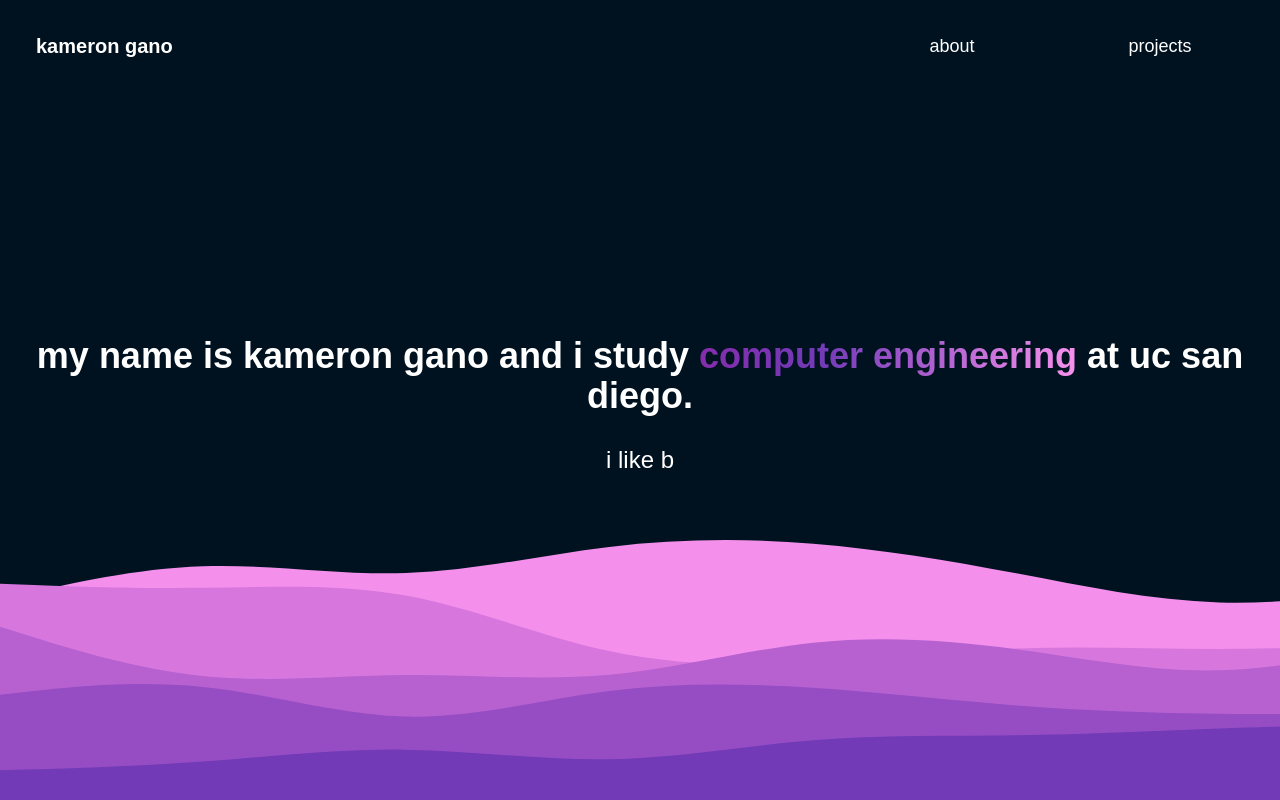
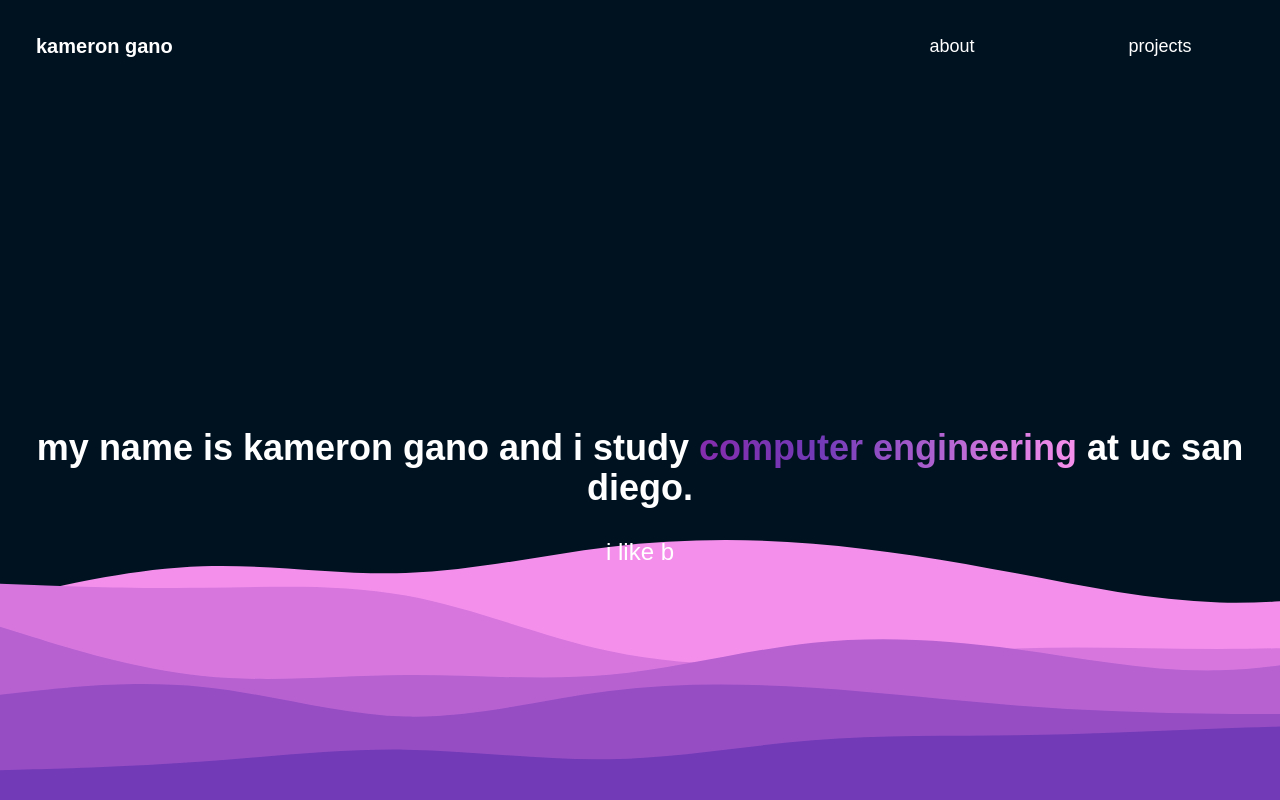
Before and after one commit to kgano-ucsd/kams-website-2.0, a React (Create React App) app in the folder kams-website-v2/: page / in a window 1280 px wide. Built offline with nearby package versions, Linux system fonts and the light colour scheme.

Commit message:
Added secong section, messed up landing page formatting

```diff
--- a/kams-website-v2/src/App.js
+++ b/kams-website-v2/src/App.js
@@ -8,11 +8,11 @@ import background from "./layered-waves-haikei.svg"
 
 function App() {
   return (
-      <div style={{backgroundImage: `url(${background})`,
+      <div  className="h-screen w-screen overflow-auto">
+          <section style={{backgroundImage: `url(${background})`,
                    backgroundRepeat: false,
-                   backgroundSize: "cover"}} className="h-screen w-screen">
-          <Banner />
-          <div className="h-[77%]">
+                   backgroundSize: "cover"}} className="h-full w-full ">
+            <Banner />
             <Hello>
               <p className="text-center text-white text-2xl">
                 {"i like "}
@@ -34,7 +34,10 @@ function App() {
                 </span>
               </p>
             </Hello>
-          </div>
+          </section>
+          <section className="w-full h-full bg-white">
+
+          </section>
         </div>
   );
 }
--- a/kams-website-v2/src/atoms/Banner.jsx
+++ b/kams-website-v2/src/atoms/Banner.jsx
@@ -3,7 +3,7 @@ export default function Banner() {
 
     return (
         <>
-            <div className="w-screen h-1/8 flex flex-row p-4">
+            <header className="w-screen h-1/8 flex flex-row p-4">
             <div className="flex-grow border-box">
                     <h1 className="text-xl font-semibold font-display ml-1 p-4 text-left text-white">
                         kameron gano
@@ -20,7 +20,7 @@ export default function Banner() {
                     </h2>
                 </div>
 
-            </div>
+            </header>
         </>
     )
 }
```
